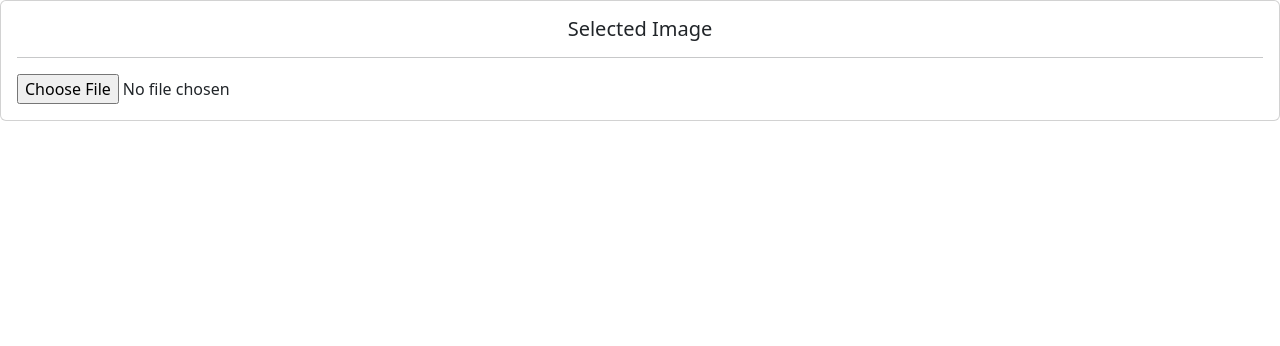
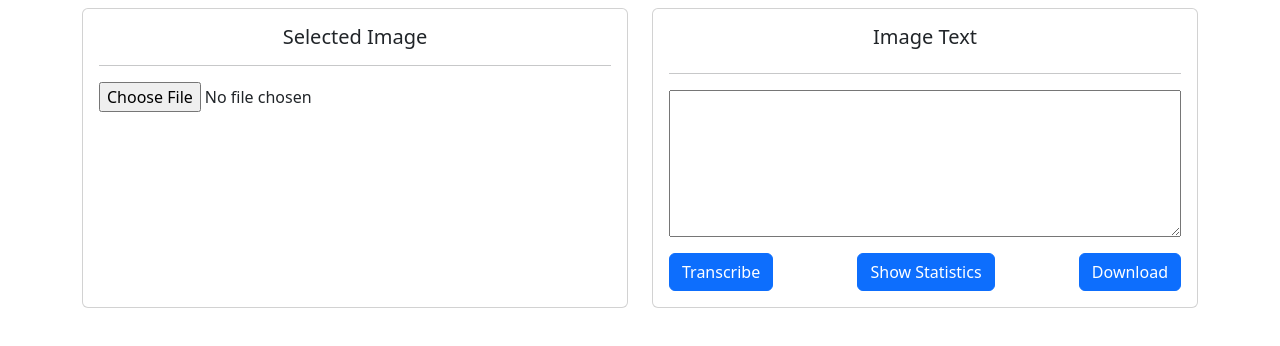
Before and after one commit to matheusfelipefabian/image-transcriber, a Vue app: page / in a window 1280 px wide. Shown: the top 346 px of the page. Built offline with nearby package versions, Linux system fonts and the light colour scheme.

Commit message:
feat: create imageTranscriber component

```diff
--- a/src/components/Home.vue
+++ b/src/components/Home.vue
@@ -1,13 +1,28 @@
 <script setup>
 import ImageUploader from './ImageUploader.vue';
+import ImageTranscriber from './ImageTranscriber.vue';
 
 </script>
 
 <template>
     <main>
-        <div>
-            <ImageUploader/>
+        <div class="container d-flex flex-column">
+            <div class="row mt-2 flex-grow-1">
+                <div class="col-sm-12 col-md-6 d-flex">
+                    <ImageUploader
+                        class="main-card flex-grow-1" />
+                </div>
+
+                <div class="col-sm-12 col-md-6 d-flex">
+                    <ImageTranscriber class="main-card flex-grow-1" />
+                </div>
+            </div>
         </div>
-
     </main>
 </template>
+
+<style scoped>
+.main-card {
+    min-height: 300px;
+}
+</style>
--- /dev/null
+++ b/src/components/ImageTranscriber.vue
@@ -0,0 +1,55 @@
+<script setup>
+import { createWorker } from 'tesseract.js';
+import { image } from '../stores/image.js';
+import { ref } from 'vue';
+
+const isTranscribing = ref(false);
+
+const transcribeImage = async () => {
+    isTranscribing.value = true;
+    const worker = await createWorker('eng');
+    const transcribedImage = await worker.recognize(image.value.url);
+    image.value.setText(transcribedImage.data.text);
+    await worker.terminate();
+    isTranscribing.value = false;
+};
+
+</script>
+
+<template>
+    <div class="card">
+        <div class="card-body d-flex flex-column">
+            <h5 class="card-title text-center">Image Text</h5>
+            <hr />
+            <div class="flex-grow-1 d-flex mb-3">
+                <textarea v-model="image.text" style="width: 100%"></textarea>
+            </div>
+
+            <div class="buttons mt-auto">
+                <button
+                    :disabled="isTranscribing"
+                    class="btn btn-primary"
+                    @click="transcribeImage"
+                >
+                    <span v-if="isTranscribing">Transcribing...</span>
+                    <span v-else>Transcribe</span>
+                </button>
+                <button class="btn btn-primary">
+                    Show Statistics
+                </button>
+                <button
+                    class="btn btn-primary"
+                >
+                    Download
+                </button>
+            </div>
+        </div>
+    </div>
+</template>
+
+<style scoped>
+.buttons {
+    display: flex;
+    justify-content: space-between;
+}
+</style>
--- a/src/components/ImageUploader.vue
+++ b/src/components/ImageUploader.vue
@@ -1,13 +1,12 @@
 <script setup>
-import { ref } from 'vue';
 
 
-let imageUrl = ref('');
+import { image } from '../stores/image.js';
 
 const imageUpload = (event) => {
     const file = event.target.files[0];
     if (file) {
-        imageUrl.value = URL.createObjectURL(file);
+        image.value.setImageUrl(URL.createObjectURL(file));
     }
 };
 </script>
@@ -18,15 +17,15 @@ const imageUpload = (event) => {
             <h5 class="card-title text-center">Selected Image</h5>
             <hr />
             <div>
-                <div v-if="imageUrl">
+                <div v-if="image.url">
                     <img
-                        :src="imageUrl"
+                        :src="image.url"
                         alt="Uploaded Image"
                         width="500"
                     />
                 </div>
             </div>
-            <div>
+            <div class="mt-auto">
                 <input type="file" @change="imageUpload" />
             </div>
         </div>
--- /dev/null
+++ b/src/stores/image.js
@@ -0,0 +1,14 @@
+import { ref } from 'vue';
+
+export const image = ref({
+    url: '',
+    text: '',
+});
+
+image.value.setImageUrl = function (value) {
+    this.url = value;
+};
+
+image.value.setText = function (value) {
+    this.text = value;
+};
```
